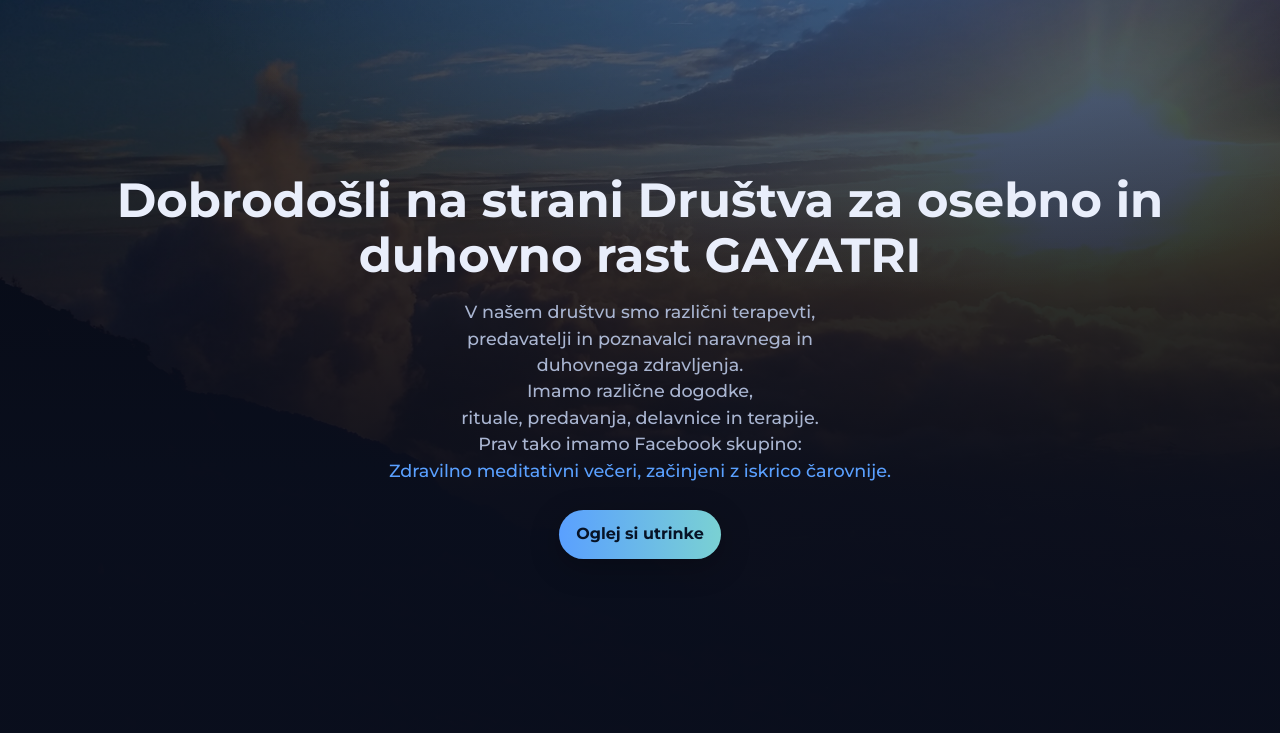
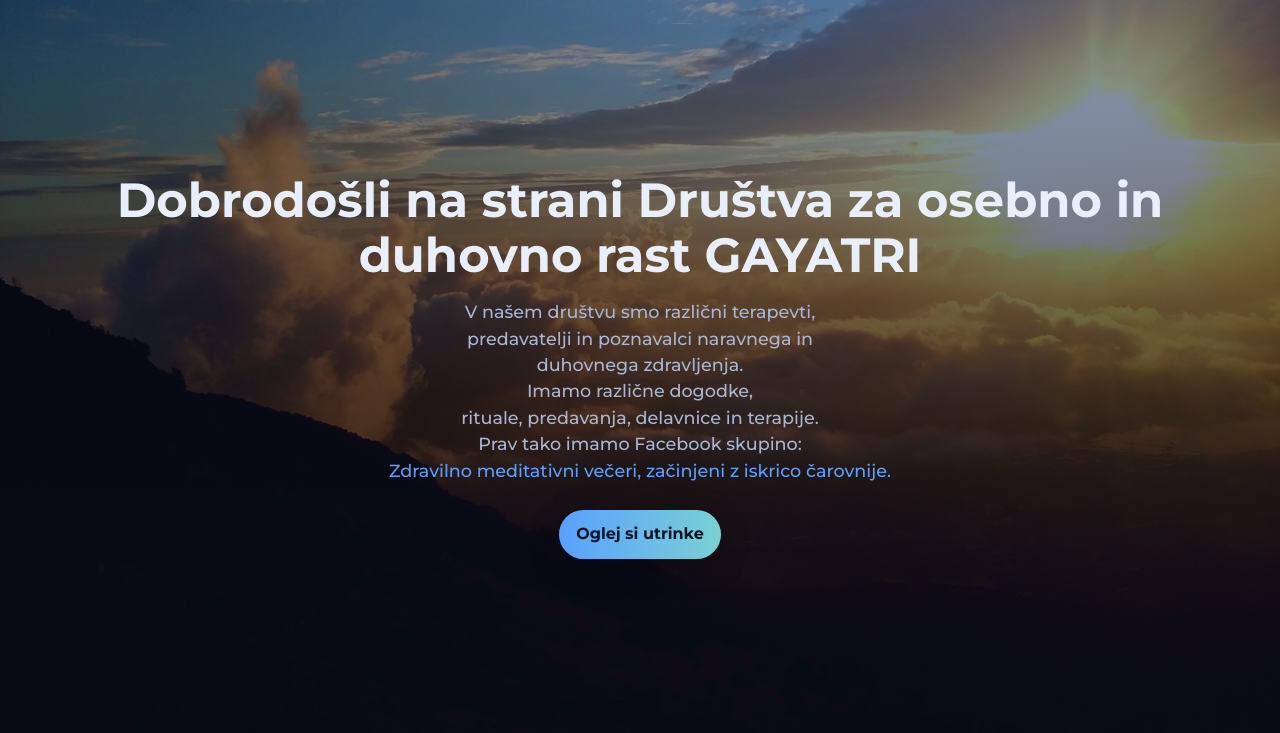
Before and after one commit to Stymech/Drustvo-Gayatri, a plain HTML site: page index.html in a window 1280 px wide. Shown: the part 66-799 px from the top of the page. Drawn offline with nearby package versions, Linux system fonts and the light colour scheme.

Commit message:
Osvetljenje hero slikce

```diff
--- a/assets/css/styles.css
+++ b/assets/css/styles.css
@@ -108,14 +108,14 @@
 .hero-bg{
   position:absolute; inset:0; width:100%; height:100%;
   object-fit:cover;
-  filter:saturate(1.05) contrast(1.05) brightness(.8);
+  filter:saturate(1.05) contrast(1.05) brightness(1);
   z-index:0;
 }
 .hero-overlay{
   position:absolute; inset:0; z-index:1;
   background:
     radial-gradient(1200px 600px at 70% 0%, rgba(90,160,255,.35), transparent 60%),
-    linear-gradient(180deg, rgba(10,15,30,.60), rgba(10,15,30,.95) 70%);
+    linear-gradient(180deg, rgba(10,15,30,.40), rgba(10,15,30,.70) 70%);
 }
 .hero-inner{
   position:relative; z-index:2; text-align:center; padding: 6rem 0;
--- a/index.html
+++ b/index.html
@@ -49,6 +49,7 @@
           <div class="slide"><img src="assets/img/slideshow/4.webp" alt="Utrinek 4" loading="lazy" /></div>
           <div class="slide"><img src="assets/img/slideshow/5.webp" alt="Utrinek 5" loading="lazy" /></div>
           <div class="slide"><img src="assets/img/slideshow/6.webp" alt="Utrinek 6" loading="lazy" /></div>
+          <div class="slide"><img src="assets/img/slideshow/7.webp" alt="Utrinek 6" loading="lazy" /></div>
         </div>
         <button class="carousel-prev" aria-label="Previous slide">‹</button>
         <button class="carousel-next" aria-label="Next slide">›</button>
```
Also changed, not shown: assets/img/slideshow/7.webp (added).
